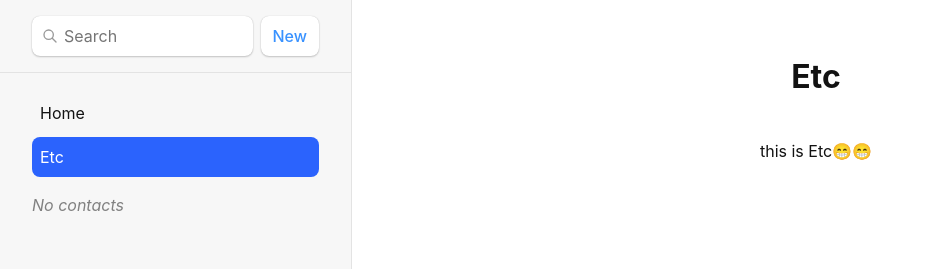
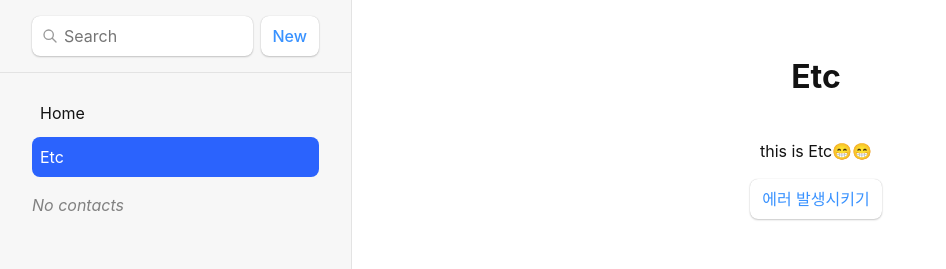
Before and after one commit to BrynnaWee/vite-react-router-tutorial, a React (Vite) app: page /etc in a window 1280 px wide. Shown: the top 269 px of the page, without its empty margins (0-946 px from the left). Built offline with nearby package versions, Linux system fonts and the light colour scheme.

Commit message:
주소록 삭제, 에러페이지  추가

```diff
--- a/src/etc.jsx
+++ b/src/etc.jsx
@@ -1,4 +1,4 @@
-import { useRouteError } from "react-router-dom";
+import { Form, useRouteError } from "react-router-dom";
 
 export default function Etc(){
 
@@ -6,6 +6,13 @@ export default function Etc(){
         <div id="error-page">
             <h1>Etc</h1>
             <p>this is Etc😁😁</p>
+            <div>
+                <Form
+                method="post"
+                action="../contacts/error/destory">
+                <button type="submit">에러 발생시키기</button>
+                </Form>
+            </div>
         </div>
     );
 }
--- a/src/main.jsx
+++ b/src/main.jsx
@@ -32,6 +32,7 @@ const router = createBrowserRouter([
       },{
         path: "contacts/:contactId/destory",
         action: destroyAction,
+        errorElement:  <div>삭제 대상이 주소록에 없어요~ㅠㅠ</div>,
       }
     ]
   }
--- a/src/routes/destroy.jsx
+++ b/src/routes/destroy.jsx
@@ -1,12 +1,16 @@
 import { redirect } from 'react-router-dom';
 import { deleteContact } from '../contacts';
 
-// export async function action({params}){
-//     console.log({params});
-//     await deleteContact(params.contactId);
-//     return redirect('/');
-// }
 
 export async function action(obj){
-    console.log(obj);
+    const {request, params} = obj;
+    console.log('destroy action 내부 request', request);
+    console.log('destroy action 내부 params', params);
+    const result = await deleteContact(params.contactId);
+    console.log('result',result);
+    if(result){return redirect('/');
+    }else{
+        throw new Error('에러가 발생했습니다😱😱😱');
+        return null;
+    }
 }
```
